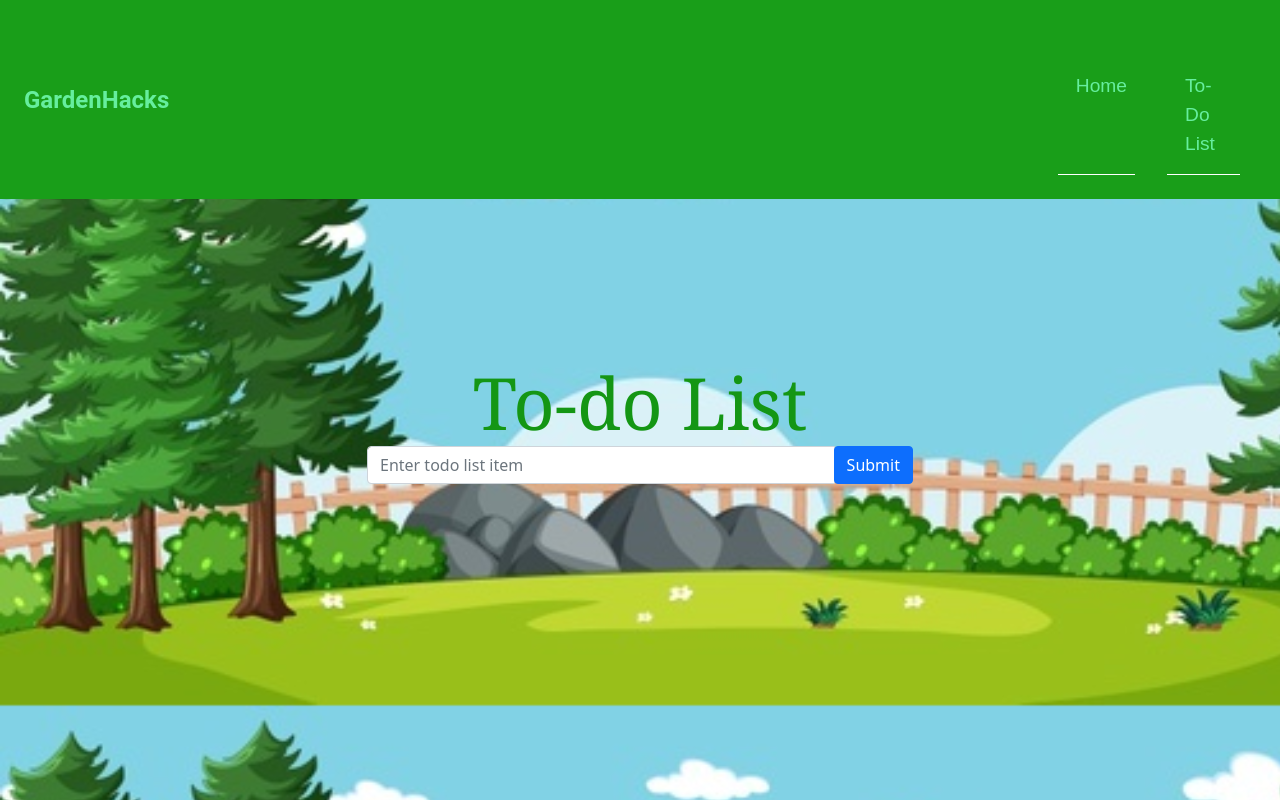
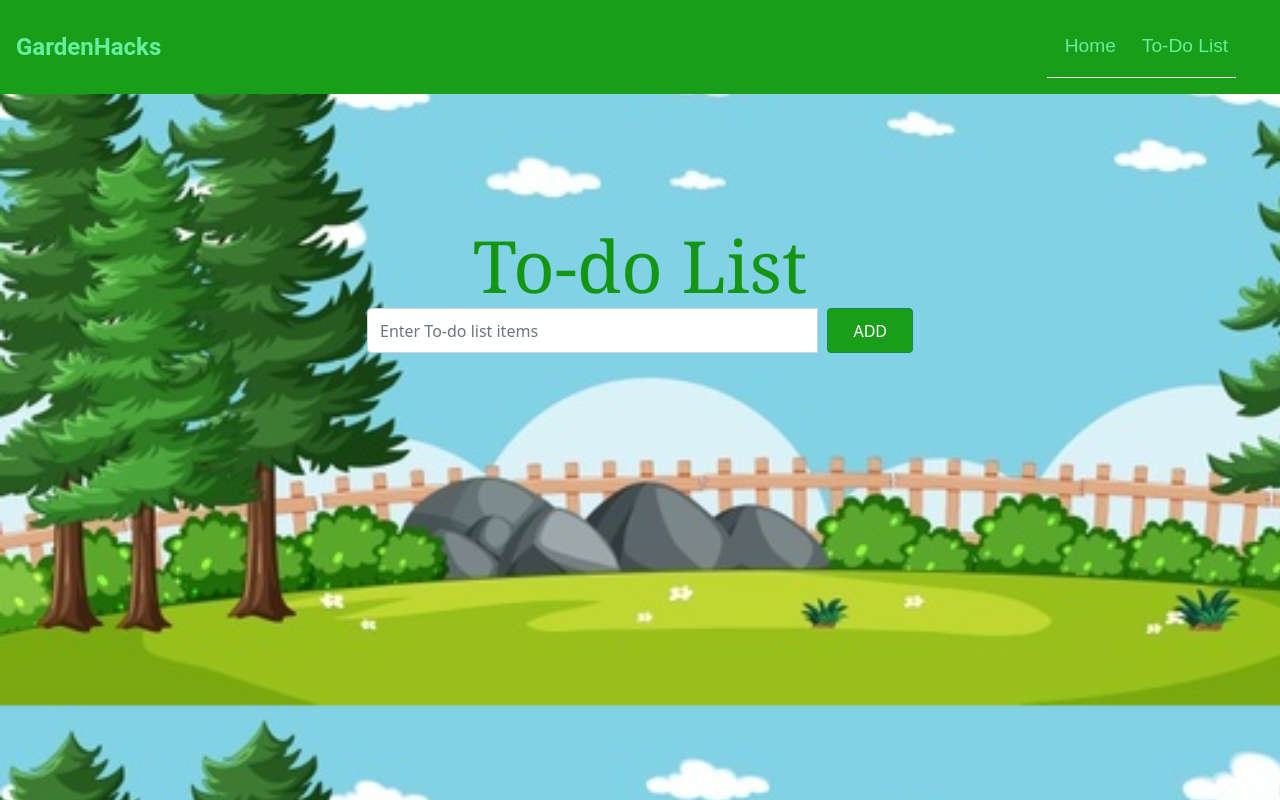
Before and after one commit to ri-tae-ka/GardenHacks, a website: page to-do-list.html in a window 1280 px wide. Drawn offline with nearby package versions, Linux system fonts and the light colour scheme.

Commit message:
final commit

```diff
--- a/style.css
+++ b/style.css
@@ -4,14 +4,8 @@ body {
     background-image: url(images/garden.jpg);
 }
 
-.hero {
-    min-width: 100vw;
-    top: 0;
-    bottom: 0;
-}
-
 h1 {
-	margin-top: 10rem;
+	margin-top: 8rem;
 	margin-bottom: 0px;
 	padding-bottom: 0px;
   font-family: Georgia, 'Times New Roman', Times, serif;
@@ -22,7 +16,6 @@ h1 {
 
 ul {
 	/*border-top: 2px solid white;*/
-	margin-top: 2rem;
 	list-style: none;
 	/*display: none;*/
 }
@@ -30,21 +23,39 @@ ul {
 li {
 	border-bottom: 1px solid white;
 	padding: 0.5rem 0 0.5rem 0;
-	margin: 0 1rem 0 1rem;
 }
 
 .checkboxes {
 	float: right;
+  zoom: 1.8;
 	line-height: 15px;
 	background-color: #e9ecef !important;
 	border: 1px solid #e9ecef !important;
 	border-radius: 3px;
 }
 
+.add {
+  background-color: #199e19;
+  margin-left: 10px;
+  height: 45px;
+  padding-left: 25px;
+  padding-right: 25px;
+}
+
+.btnHide {
+  margin-left: 537px;
+  text-align: center;
+  width: 250px;
+  height: 45px;
+  background-color: #199e19;
+  font-size: larger;
+}
+
+
 /* navbar CSS starts*/
 
 .bg-light{
-  padding: 1.5rem;
+  padding: 1rem;
   background-color: #199e19!important;
 }
 
--- a/to-do-list.html
+++ b/to-do-list.html
@@ -45,9 +45,9 @@
 			<div class="row">
 				<form id="form" class="col-lg-6 col-8 mx-auto">
 					<div class="input-group">
-						<input id="input" class="form-control" placeholder="Enter todo list item" value="">
+						<input id="input" class="form-control" placeholder="Enter To-do list items" value="">
 						<span>
-							<button id="btn" type="button" class="btn btn-primary">Submit</button>
+							<button id="btn" type="button" class="btn btn-success add">ADD</button>
 						</span>
 					</div>
 				</form>
@@ -59,7 +59,7 @@
 				</ul>
 			</div>
 			<div class="row">
-				<button id="btnClr" type="button" class="btn btn-primary mx-auto btnHide">Clear</button>
+				<button id="btnClr" type="button" class="btn btn-success btnHide">Clear</button>
 			</div>
 		</div>
 	</div>
```
